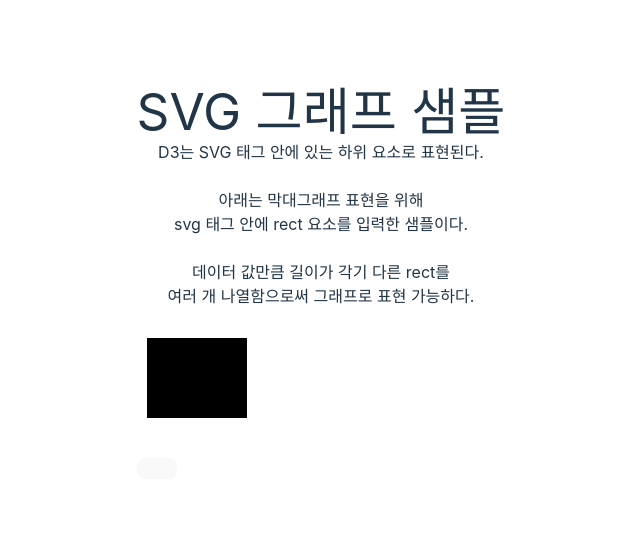
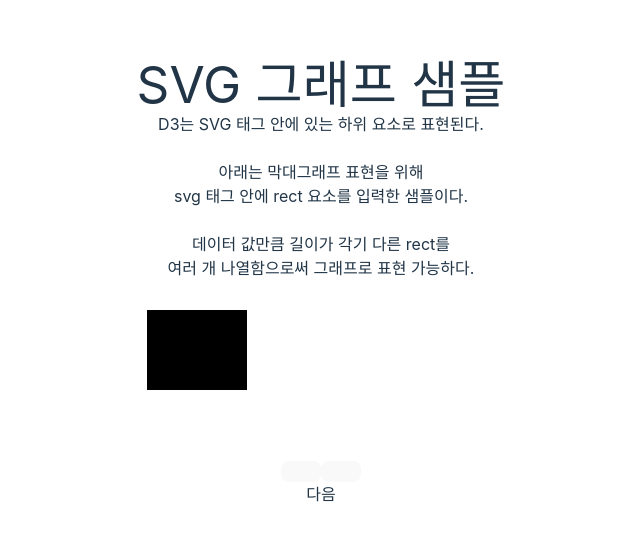
Before and after one commit to elian118/d3, a React (Vite) app: page / in a window 1280 px wide. Shown: the part 119-660 px from the top of the page, without its empty margins (319-959 px from the left). Built offline with nearby package versions, Linux system fonts and the light colour scheme.

Commit message:
페이지네이션 변경

```diff
--- a/src/pages/7-1.VerticalBarGraph/VerticalBarGraph.tsx
+++ b/src/pages/7-1.VerticalBarGraph/VerticalBarGraph.tsx
@@ -124,7 +124,7 @@ export const VerticalBarGraph = () => {
       <Button color="teal" ripple size="sm" className="mt-4" onClick={() => {
         importData();
       }}>CSV 데이터 셋 교체</Button>
-      <svg ref={svgRef} className={`w-[${svgWidth}px] h-[${svgHeight + 10}px] my-4`} />
+      <svg ref={svgRef} className={`w-[${svgWidth}px] h-[250px] my-4`} />
     </div>
   );
 };
--- a/src/pages/BottomBtn.tsx
+++ b/src/pages/BottomBtn.tsx
@@ -1,5 +1,5 @@
 import React, { FC } from 'react';
-import { IconButton } from '@material-tailwind/react';
+import { IconButton, Typography } from '@material-tailwind/react';
 import { ChevronLeft, ChevronRight } from '@/assets/icons';
 import { compList } from '@/consts/compList';
 
@@ -10,20 +10,33 @@ type BottomBtnProps = {
 export const BottomBtn: FC<BottomBtnProps> = ({disIdsState}) => {
   const [disIdx, setDisIdx] = disIdsState;
   return (
-    <div className="flex flex-row justify-center items-center">
+    <div className="flex flex-row justify-center items-center mt-8">
+      <Typography
+        style={{visibility: compList[disIdx - 1] ? 'inherit' : 'hidden' }}
+        className="mr-4 font-bold"
+      >
+        이전
+      </Typography>
       <IconButton
-        className="mr-2"
-        style={{display: compList[disIdx - 1] ? 'inherit' : 'none' }}
+        className="mx-2"
+        disabled={!compList[disIdx - 1]}
         onClick={() => setDisIdx(disIdx - 1)}
       >
         <ChevronLeft />
       </IconButton>
       <IconButton
-        style={{display: compList[disIdx + 1] ? 'inherit' : 'none' }}
+        className="mx-2"
+        disabled={!compList[disIdx + 1]}
         onClick={() => setDisIdx(disIdx + 1)}
       >
         <ChevronRight />
       </IconButton>
+      <Typography
+        style={{visibility: compList[disIdx + 1] ? 'inherit' : 'hidden' }}
+        className="ml-4 font-bold"
+      >
+        다음
+      </Typography>
     </div>
   );
 };
```
